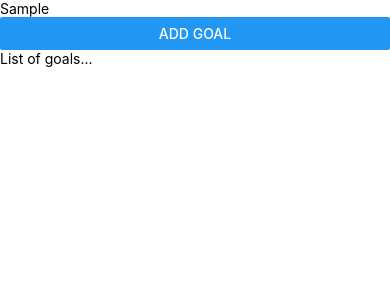
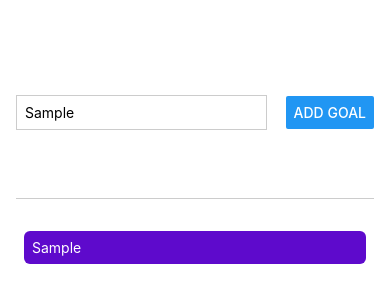
Before and after one commit to kmebin/MobileSoftware, a React Native app in the folder 01-course-goals/: screen / in a window 390 px wide. Both pictures are taken after typing "Sample" into the empty fields and a click on the button "ADD GOAL". Shown: the top 302 px of the page. Built offline with nearby package versions, Linux system fonts and the light colour scheme.

Commit message:
[ADD] 리스트에 목표 추가 기능 구현

```diff
--- a/01-course-goals/App.js
+++ b/01-course-goals/App.js
@@ -1,17 +1,68 @@
+import { useState } from "react";
 import { Button, StyleSheet, Text, TextInput, View } from "react-native";
 
 export default function App() {
+  const [enteredGoal, setEnteredGoal] = useState("");
+  const [courseGoals, setCourseGoals] = useState([]);
+
+  const goalInputHandler = (enteredText) => {
+    setEnteredGoal(enteredText);
+  };
+
+  const addGoalHandler = () => {
+    setCourseGoals((prev) => [enteredGoal, ...prev]);
+  };
+
   return (
-    <View>
-      <View>
-        <TextInput placeholder='Your course goals!' />
-        <Button title='Add Goal' />
+    <View style={styles.appContainer}>
+      <View style={styles.inputContainer}>
+        <TextInput style={styles.textInput} placeholder='Your course goals!' onChangeText={goalInputHandler} />
+        <Button title='Add Goal' onPress={addGoalHandler} />
       </View>
-      <View>
-        <Text>List of goals...</Text>
+      <View style={styles.goalsContainer}>
+        {courseGoals.map((goal) => (
+          <View style={styles.goalItem} key={goal}>
+            <Text style={styles.goalText}>{goal}</Text>
+          </View>
+        ))}
       </View>
     </View>
   );
 }
 
-const styles = StyleSheet.create({});
+const styles = StyleSheet.create({
+  appContainer: {
+    flex: 1,
+    paddingTop: 50,
+    paddingHorizontal: 16,
+  },
+  inputContainer: {
+    flex: 1,
+    flexDirection: "row",
+    justifyContent: "space-between",
+    alignItems: "center",
+    marginBottom: 24,
+    paddingBottom: 24,
+    borderBottomWidth: 1,
+    borderBottomColor: "#cccccc",
+  },
+  textInput: {
+    width: "70%",
+    marginRight: 8,
+    padding: 8,
+    borderWidth: 1,
+    borderColor: "#cccccc",
+  },
+  goalsContainer: {
+    flex: 5,
+  },
+  goalItem: {
+    margin: 8,
+    padding: 8,
+    borderRadius: 6,
+    backgroundColor: "#5e0acc",
+  },
+  goalText: {
+    color: "white",
+  },
+});
```
